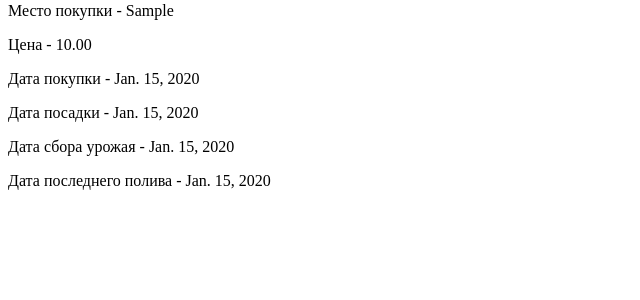
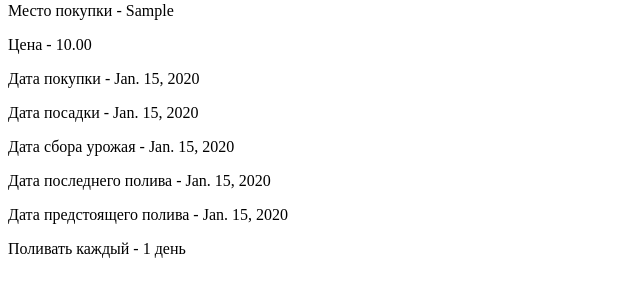
Before and after one commit to SonyaSem/happy_gardener, a Django app: page /plant_detail/1 in a window 1280 px wide. Shown: the part 142-442 px from the top of the page, without its empty margins (0-640 px from the left). Run offline with Django 3.2, Linux system fonts and the light colour scheme; tables that the repository leaves empty hold one stand-in row (values such as "Sample post").

Commit message:
added notofication

```diff
--- a/mainapp/forms.py
+++ b/mainapp/forms.py
@@ -9,7 +9,7 @@ class AddPlantForm(forms.ModelForm):
     class Meta:
         model = Plant
         fields = ('category', 'title', 'description', 'place_of_purchase', 'price', 'date_of_purchase', 'date_of_plant',
-    'date_of_collect', 'date_of_last_water')
+    'date_of_collect', 'date_of_last_water', 'date_of_upcoming_water')
 
 
 class CreateUserForm(UserCreationForm):
--- a/mainapp/models.py
+++ b/mainapp/models.py
@@ -20,12 +20,16 @@ class Plant(models.Model):
     category = models.ForeignKey(Category, on_delete=models.CASCADE, related_name="plant")
     title = models.CharField(max_length=256, verbose_name="Название растения", unique=True)
     description = models.TextField(verbose_name="Описание растения")
-    date_of_plant = models.DateField(default=date.today, verbose_name="Дата посадки", null=True)
+    photo = models.ImageField(verbose_name="Фото", upload_to='static', null=True, blank=True)
+    photo_comment = models.CharField (max_length=300, verbose_name="Комментарий", blank=True)
     place_of_purchase = models.CharField(max_length=256, verbose_name="Место покупки")
     date_of_purchase = models.DateField(default=date.today, verbose_name="Дата покупки", null=True)
     price = models.DecimalField(max_digits=7, decimal_places=2, verbose_name="Цена")
+    date_of_plant = models.DateField(default=date.today, verbose_name="Дата посадки", null=True)
+    date_of_last_water = models.DateField(default=date.today, verbose_name="Дата последнего полива", null=True)
+    interval_of_water = models.SmallIntegerField(verbose_name="Интервал полива", null=True)
+    date_of_upcoming_water = models.DateField(default=date.today, verbose_name="Дата предстоящего полива", null=True)
     date_of_collect = models.DateField(default=date.today, verbose_name="Дата сбора", null=True)
-    date_of_last_water = models.DateField(default=date.today, verbose_name="Дата последнего полива", null=True)
 
     def __str__(self):
         return str(self.title)
--- a/mainapp/templates/mainapp/plant_detail_view.html
+++ b/mainapp/templates/mainapp/plant_detail_view.html
@@ -11,5 +11,8 @@
 <p>Дата посадки - {{ one_plant.date_of_plant }}</p>
 <p>Дата сбора урожая - {{ one_plant.date_of_collect }}</p>
 <p>Дата последнего полива - {{ one_plant.date_of_last_water }}</p>
+<p>Дата предстоящего полива - {{ one_plant.date_of_upcoming_water}}</p>
+<p>Поливать каждый - {{ one_plant.interval_of_water}} день</p>
+
 
 {% endblock %}
--- a/mainapp/views.py
+++ b/mainapp/views.py
@@ -1,3 +1,5 @@
+from datetime import date, timedelta, datetime
+
 from django.contrib.auth import logout
 from django.contrib.auth.models import User
 from django.contrib.auth.views import LoginView
@@ -13,6 +15,19 @@ from mainapp.models import Category, Plant
 
 
 class PlantListView(ListView):
+
+    def get(self, request, *args, **kwargs):
+
+        for plant in Plant.objects.all():
+            current_plant = Plant.objects.get(pk=plant.pk)
+            current_date = date.today()
+            if current_date == current_plant.date_of_upcoming_water:
+                Plant.objects.filter(pk=plant.pk).update(date_of_last_water=current_date)
+            Plant.objects.filter(pk=plant.pk).update(
+                date_of_upcoming_water=(current_date + timedelta(days=plant.interval_of_water)))
+
+        return super(PlantListView, self).get(request, *args, **kwargs)
+
     model = Plant
     template_name = 'mainapp/plant_list_view.html'
     context_object_name = 'plants'
@@ -54,6 +69,7 @@ class UserLoginView(LoginView):
     authentication_form = UserLoginForm
     template_name = "mainapp/login.html"
 
+
 def user_logout(request):
     logout(request)
     return redirect('plant_list_view')
```
